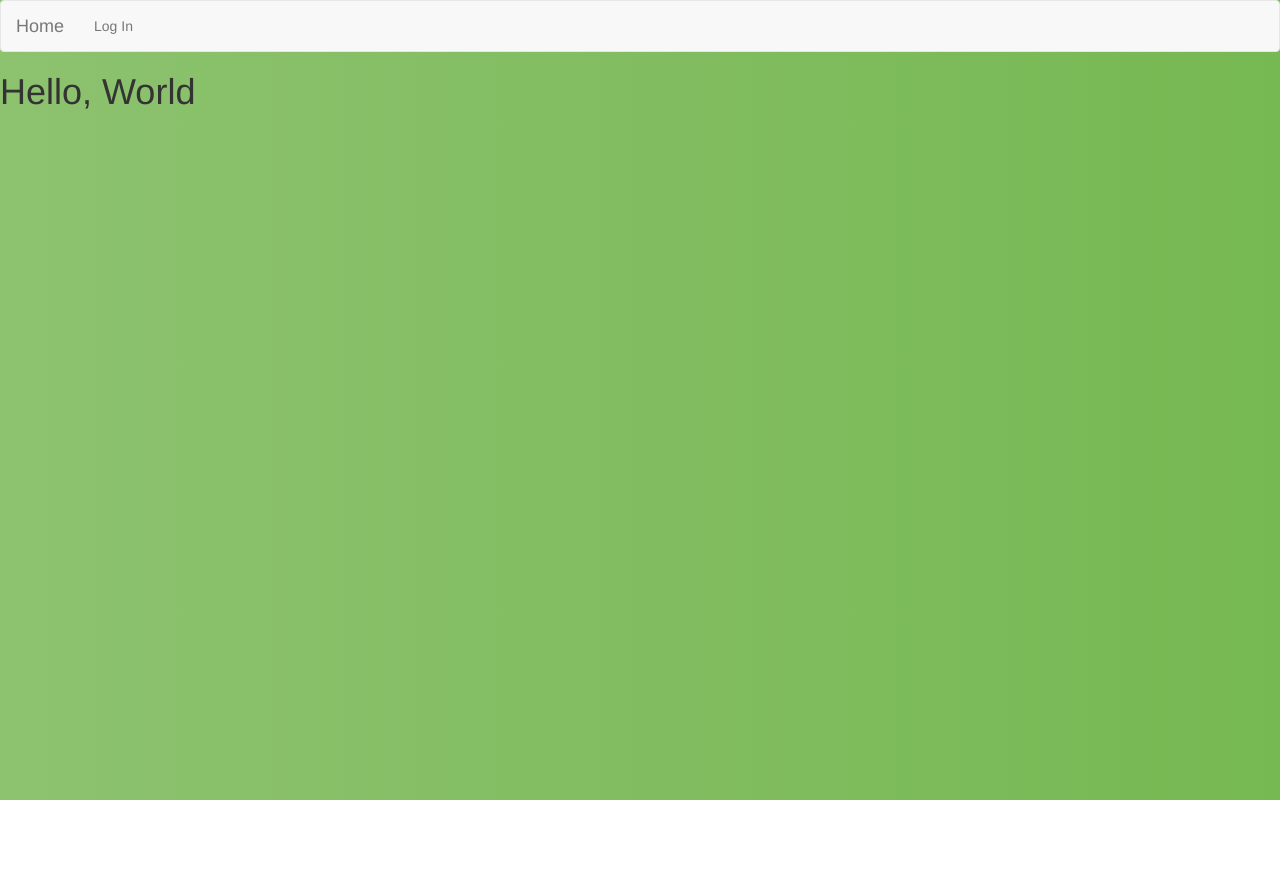
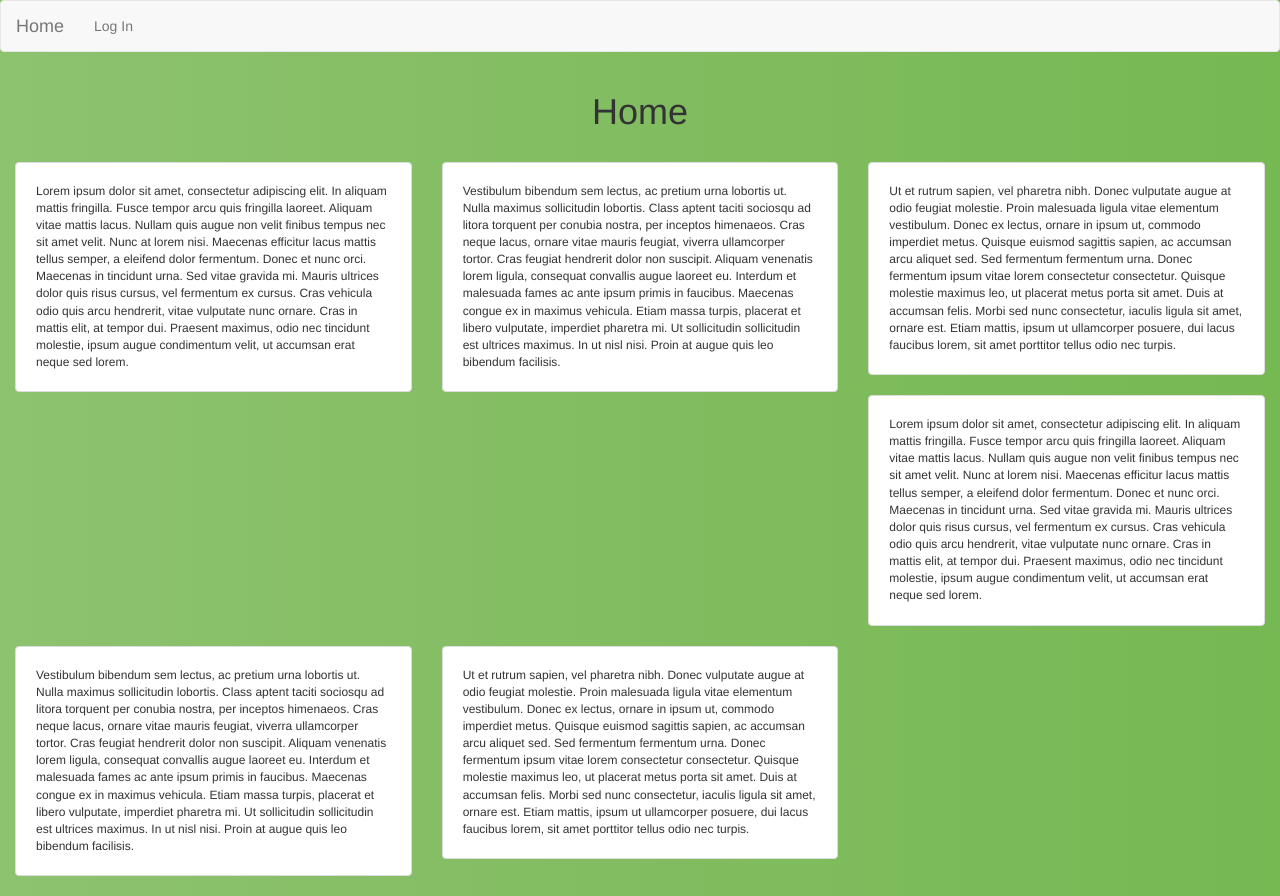
Before and after one commit to mmozhorov/react-saga-app, a React (Create React App) app: page / in a window 1280 px wide. Before the commit the page ends 800 px from the top, so only its background shows below. Built offline with nearby package versions, Linux system fonts and the light colour scheme.

Commit message:
Add make up

```diff
--- a/src/components/Home/index.js
+++ b/src/components/Home/index.js
@@ -1,8 +1,45 @@
-import React, { Component } from 'react';
-export default class Home extends Component {
+import React, {Component} from 'react';
+import "./styles.css";
+
+export default class Home extends Component{
     render() {
-        return(
-            <h1>Hello, World</h1>
+        return (
+            <div className="container-fluid about-block">
+                <h1 className="col-lg-12 text-center">Home</h1>
+                <div className="row">
+                    <div className="col-xs-12 col-md-4">
+                        <div className="thumbnail about-block_text-block">
+                            Lorem ipsum dolor sit amet, consectetur adipiscing elit. In aliquam mattis fringilla. Fusce tempor arcu quis fringilla laoreet. Aliquam vitae mattis lacus. Nullam quis augue non velit finibus tempus nec sit amet velit. Nunc at lorem nisi. Maecenas efficitur lacus mattis tellus semper, a eleifend dolor fermentum. Donec et nunc orci. Maecenas in tincidunt urna. Sed vitae gravida mi. Mauris ultrices dolor quis risus cursus, vel fermentum ex cursus. Cras vehicula odio quis arcu hendrerit, vitae vulputate nunc ornare. Cras in mattis elit, at tempor dui. Praesent maximus, odio nec tincidunt molestie, ipsum augue condimentum velit, ut accumsan erat neque sed lorem.
+                        </div>
+                    </div>
+                    <div className="col-xs-12 col-md-4">
+                        <div className="thumbnail about-block_text-block">
+                            Vestibulum bibendum sem lectus, ac pretium urna lobortis ut. Nulla maximus sollicitudin lobortis. Class aptent taciti sociosqu ad litora torquent per conubia nostra, per inceptos himenaeos. Cras neque lacus, ornare vitae mauris feugiat, viverra ullamcorper tortor. Cras feugiat hendrerit dolor non suscipit. Aliquam venenatis lorem ligula, consequat convallis augue laoreet eu. Interdum et malesuada fames ac ante ipsum primis in faucibus. Maecenas congue ex in maximus vehicula. Etiam massa turpis, placerat et libero vulputate, imperdiet pharetra mi. Ut sollicitudin sollicitudin est ultrices maximus. In ut nisl nisi. Proin at augue quis leo bibendum facilisis.
+                        </div>
+                    </div>
+                    <div className="col-xs-12 col-md-4">
+                        <div className="thumbnail about-block_text-block">
+                            Ut et rutrum sapien, vel pharetra nibh. Donec vulputate augue at odio feugiat molestie. Proin malesuada ligula vitae elementum vestibulum. Donec ex lectus, ornare in ipsum ut, commodo imperdiet metus. Quisque euismod sagittis sapien, ac accumsan arcu aliquet sed. Sed fermentum fermentum urna. Donec fermentum ipsum vitae lorem consectetur consectetur. Quisque molestie maximus leo, ut placerat metus porta sit amet. Duis at accumsan felis. Morbi sed nunc consectetur, iaculis ligula sit amet, ornare est. Etiam mattis, ipsum ut ullamcorper posuere, dui lacus faucibus lorem, sit amet porttitor tellus odio nec turpis.
+                        </div>
+                    </div>
+                    <div className="col-xs-12 col-md-4">
+                        <div className="thumbnail about-block_text-block">
+                            Lorem ipsum dolor sit amet, consectetur adipiscing elit. In aliquam mattis fringilla. Fusce tempor arcu quis fringilla laoreet. Aliquam vitae mattis lacus. Nullam quis augue non velit finibus tempus nec sit amet velit. Nunc at lorem nisi. Maecenas efficitur lacus mattis tellus semper, a eleifend dolor fermentum. Donec et nunc orci. Maecenas in tincidunt urna. Sed vitae gravida mi. Mauris ultrices dolor quis risus cursus, vel fermentum ex cursus. Cras vehicula odio quis arcu hendrerit, vitae vulputate nunc ornare. Cras in mattis elit, at tempor dui. Praesent maximus, odio nec tincidunt molestie, ipsum augue condimentum velit, ut accumsan erat neque sed lorem.
+                        </div>
+                    </div>
+                    <div className="col-xs-12 col-md-4">
+                        <div className="thumbnail about-block_text-block">
+                            Vestibulum bibendum sem lectus, ac pretium urna lobortis ut. Nulla maximus sollicitudin lobortis. Class aptent taciti sociosqu ad litora torquent per conubia nostra, per inceptos himenaeos. Cras neque lacus, ornare vitae mauris feugiat, viverra ullamcorper tortor. Cras feugiat hendrerit dolor non suscipit. Aliquam venenatis lorem ligula, consequat convallis augue laoreet eu. Interdum et malesuada fames ac ante ipsum primis in faucibus. Maecenas congue ex in maximus vehicula. Etiam massa turpis, placerat et libero vulputate, imperdiet pharetra mi. Ut sollicitudin sollicitudin est ultrices maximus. In ut nisl nisi. Proin at augue quis leo bibendum facilisis.
+                        </div>
+                    </div>
+                    <div className="col-xs-12 col-md-4">
+                        <div className="thumbnail about-block_text-block">
+                            Ut et rutrum sapien, vel pharetra nibh. Donec vulputate augue at odio feugiat molestie. Proin malesuada ligula vitae elementum vestibulum. Donec ex lectus, ornare in ipsum ut, commodo imperdiet metus. Quisque euismod sagittis sapien, ac accumsan arcu aliquet sed. Sed fermentum fermentum urna. Donec fermentum ipsum vitae lorem consectetur consectetur. Quisque molestie maximus leo, ut placerat metus porta sit amet. Duis at accumsan felis. Morbi sed nunc consectetur, iaculis ligula sit amet, ornare est. Etiam mattis, ipsum ut ullamcorper posuere, dui lacus faucibus lorem, sit amet porttitor tellus odio nec turpis.
+                        </div>
+                    </div>
+                </div>
+            </div>
         );
     }
+
 }
--- /dev/null
+++ b/src/components/Home/styles.css
@@ -0,0 +1,9 @@
+.about-block h1{
+    margin-bottom: 30px;
+}
+
+.about-block_text-block{
+    padding: 20px !important;
+    border-radius: 15px;
+    font-size: 12px;
+}
--- a/src/components/Loans/index.js
+++ b/src/components/Loans/index.js
@@ -20,7 +20,7 @@ export default class Loans extends Component {
         } = this.props;
         return(
             <div>
-                <h1>Loans</h1>
+                <h1 className="col-lg-12 text-center">Loans</h1>
                 <table className="table">
                     <thead>
                     <tr>
```
